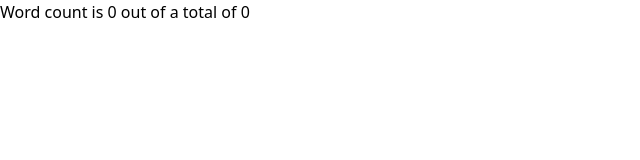
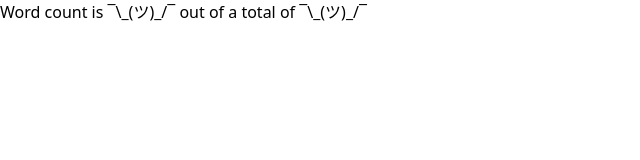
Before and after one commit to shieldo/wonderful-progress-app, a Nuxt app: page / in a window 1280 px wide. Shown: the top 160 px of the page, without its empty margins (0-640 px from the left). Built offline with nearby package versions, Linux system fonts and the light colour scheme; no server answers.

Commit message:
default to a shruggie ¯\_(ツ)_/¯

```diff
--- a/pages/index.vue
+++ b/pages/index.vue
@@ -8,8 +8,8 @@ import axios from 'axios';
 export default {
   data() {
     return {
-      wc: 0,
-      totalWords: 0,
+      wc: '¯\\_(ツ)_/¯',
+      totalWords: '¯\\_(ツ)_/¯',
     };
   },
   async created() {
```
